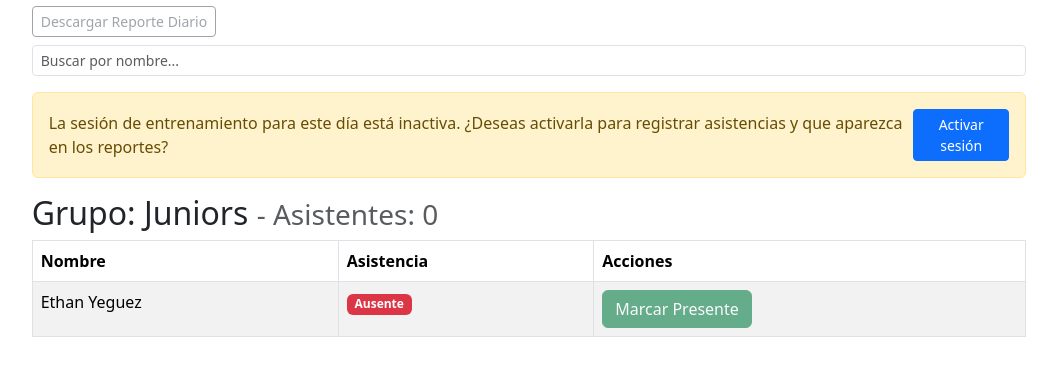
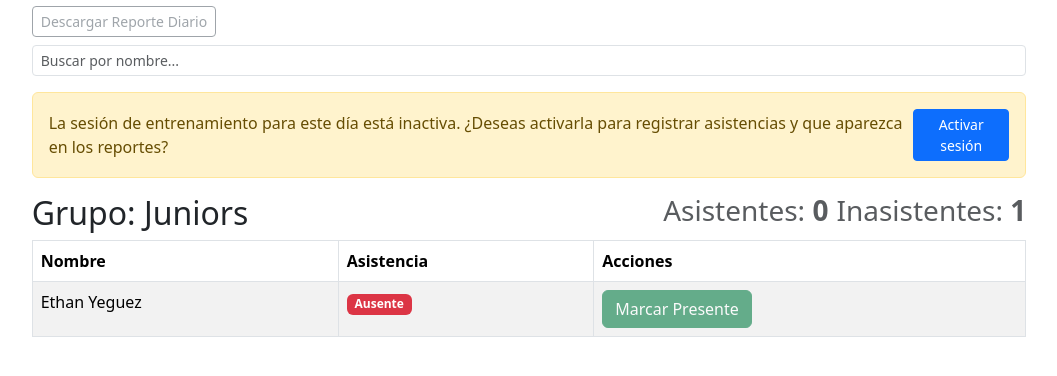
Before and after one commit to cgmark101/luisirunners, a Django app: page /gestion/asistencias/1/2025-04-20/ in a window 1280 px wide. Shown: the part 138-514 px from the top of the page, without its empty margins (111-1168 px from the left). Run offline with Django 5.2, Linux system fonts and the light colour scheme; a user stored in the database is signed in; data comes from the database, SQL or seed files in the repository; some libraries are stand-ins or nearby versions.

Commit message:
Enhance daily attendance fragment to display absent counts alongside present counts

```diff
--- a/gestion/templates/asistencias/_daily_table_fragment.html
+++ b/gestion/templates/asistencias/_daily_table_fragment.html
@@ -38,7 +38,12 @@
 
     {% regroup estudiantes by grupo as grouped_students %}
     {% for group in grouped_students %}
-        <h2>Grupo: {{ group.grouper }} <small class="text-muted"> - Asistentes: <span id="attendance-count-{{ forloop.counter }}">0</span></small></h2>
+        <h2 class="d-flex flex-column flex-md-row align-items-start justify-content-between">Grupo: {{ group.grouper }}
+            <small class="text-muted d-flex flex-column flex-md-row gap-2 mt-2 mt-md-0 align-items-start align-items-md-center">
+                <span class="d-block">Asistentes: <strong id="attendance-count-{{ forloop.counter }}">0</strong></span>
+                <span class="d-block">Inasistentes: <strong id="absent-count-{{ forloop.counter }}">0</strong></span>
+            </small>
+        </h2>
         <table class="table table-striped table-bordered mb-4" data-group-index="{{ forloop.counter }}">
             <thead>
                 <tr>
@@ -65,22 +70,26 @@
     function normalize(s){ return (s||'').toLowerCase().trim(); }
 
     function updateAttendanceCounts(){
-        // for each table in the fragment, count present badges in visible rows
+        // for each table in the fragment, count present and absent badges in visible rows
         var tables = fragment.querySelectorAll('table[data-group-index]');
         tables.forEach(function(tbl){
             var idx = tbl.getAttribute('data-group-index');
             var presentCount = 0;
-            // only count visible rows
+            var absentCount = 0;
             tbl.querySelectorAll('tbody tr').forEach(function(r){
                 if(r.style.display === 'none') return;
-                // look for badge with bg-success or text 'Presente'
                 var badge = r.querySelector('.badge.bg-success');
-                if(badge || (r.querySelectorAll('td')[1] && normalize(r.querySelectorAll('td')[1].textContent).indexOf('presente') !== -1)){
+                var isPresent = badge || (r.querySelectorAll('td')[1] && normalize(r.querySelectorAll('td')[1].textContent).indexOf('presente') !== -1);
+                if(isPresent){
                     presentCount += 1;
+                } else {
+                    absentCount += 1;
                 }
             });
             var span = document.getElementById('attendance-count-' + idx);
             if(span) span.textContent = String(presentCount);
+            var absentSpan = document.getElementById('absent-count-' + idx);
+            if(absentSpan) absentSpan.textContent = String(absentCount);
         });
     }
 
```
